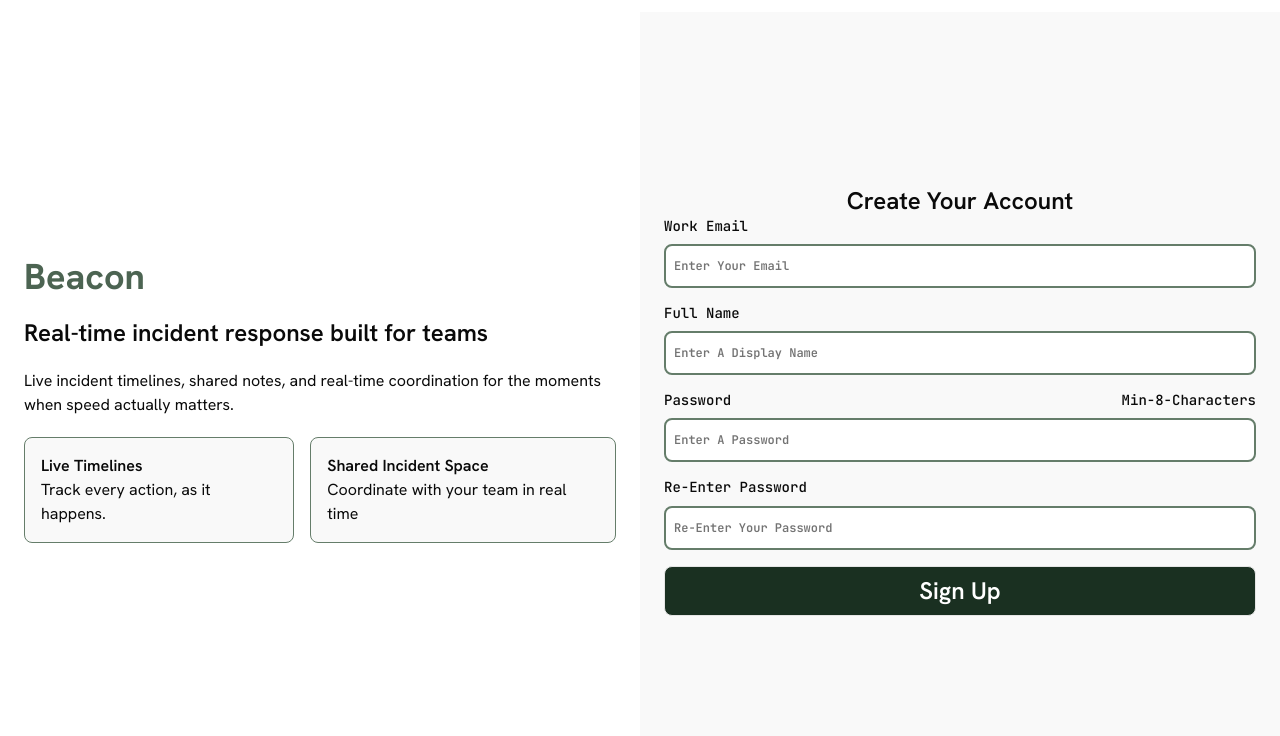
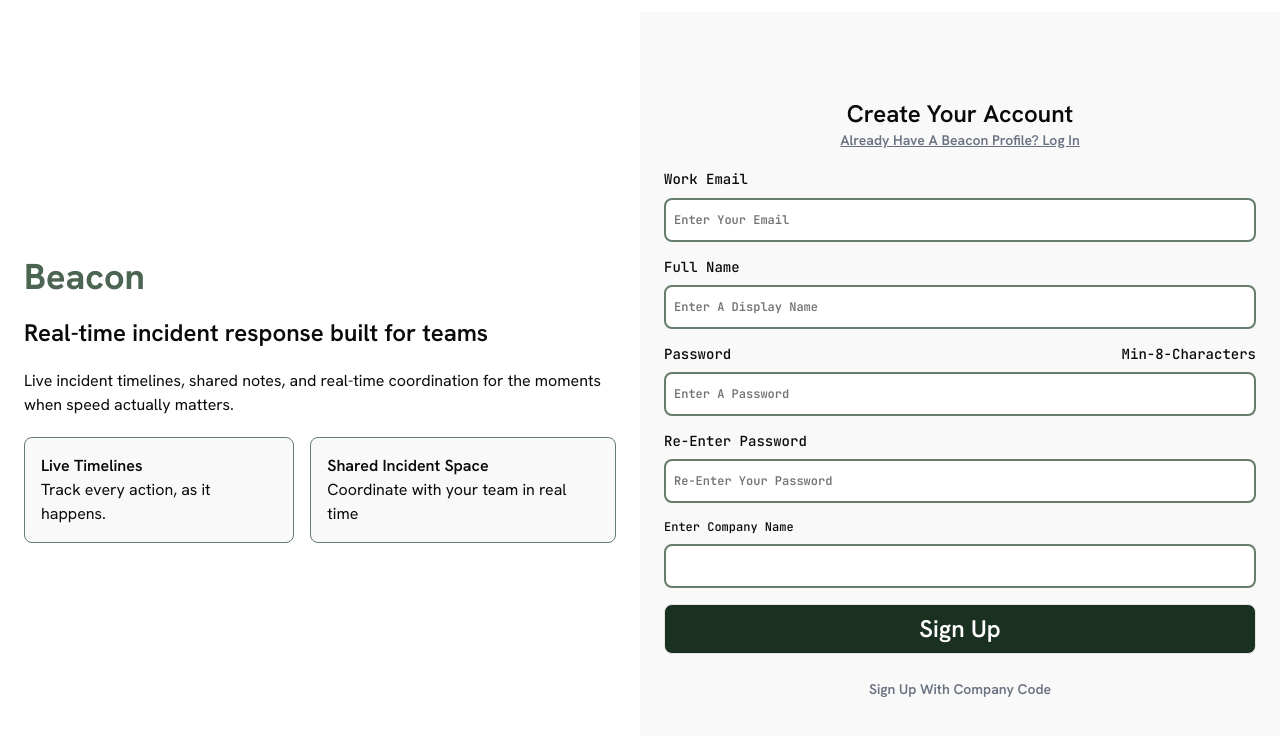
Before and after one commit to angelaayo/Beacon, a Next.js app: page /signup in a window 1280 px wide. Shown: the top 736 px of the page. Built offline with nearby package versions, Linux system fonts and the light colour scheme.

Commit message:
added option to sign up with company or enter company code

```diff
--- a/app/api/auth/signup/route.ts
+++ b/app/api/auth/signup/route.ts
@@ -3,6 +3,11 @@ import jwt from "jsonwebtoken";
 import { prisma } from "@/lib/prisma";
 import { cookies } from "next/headers";
 import { signupSchema } from "@/lib/validation/authSchema";
+import crypto from "crypto";
+
+function generateJoinCode() {
+  return crypto.randomBytes(4).toString("hex").toUpperCase();
+}
 
 export async function POST(request: Request) {
   const result = signupSchema.safeParse(await request.json());
@@ -12,19 +17,46 @@ export async function POST(request: Request) {
       { status: 400 },
     );
   }
-  const { name, email, password } = result.data;
+  const { name, email, password, isJoining, companyCode, companyName } =
+    result.data;
 
   const existing = await prisma.user.findUnique({ where: { email } });
   if (existing) {
     return Response.json({ message: "Email already in use" }, { status: 409 });
   }
+  let organizationId: string;
+  let userRole: "ADMIN" | "RESPONDER" = "RESPONDER";
+  if (isJoining) {
+    const org = await prisma.organization.findUnique({
+      where: { joinCode: companyCode },
+    });
+    if (!org) {
+      return Response.json(
+        { errors: { companyCode: ["Invalid company code"] } },
+        { status: 404 },
+      );
+    }
+    organizationId = org.id;
+  } else {
+    const newOrg = await prisma.organization.create({
+      data: { name: companyName!, joinCode: generateJoinCode() },
+    });
+    organizationId = newOrg.id;
+    userRole = "ADMIN";
+  }
   const hashedPassword = await bcrypt.hash(password, 10);
   const user = await prisma.user.create({
-    data: { name, email, password: hashedPassword },
+    data: {
+      name,
+      email,
+      password: hashedPassword,
+      organizationId,
+      role: userRole,
+    },
   });
 
   const token = jwt.sign(
-    { id: user.id, role: user.role },
+    { id: user.id, role: user.role, organizationId: user.organizationId },
     process.env.JWT_SECRET!,
     { expiresIn: "7d" },
   );
--- a/components/SignUpForm.tsx
+++ b/components/SignUpForm.tsx
@@ -12,20 +12,30 @@ import { useForm } from "react-hook-form";
 import { zodResolver } from "@hookform/resolvers/zod";
 import { useState } from "react";
 import { useRouter } from "next/navigation";
+import Link from "next/link";
 import { cn } from "@/lib/utils";
 const inputStyle = "py-5 bg-[#FFFFFF] border-2 border-[#657D6A]";
 const SignUpForm = () => {
   const {
     register,
     handleSubmit,
+    setValue,
     formState: { errors },
   } = useForm<SignupInput>({
     resolver: zodResolver(signupSchema),
     mode: "onTouched",
+    defaultValues: {
+      isJoining: false,
+    },
   });
 
+  function toggleMode(joining: boolean) {
+    setIsJoining(joining);
+    setValue("isJoining", joining);
+  }
   const [serverError, setServerError] = useState<string | null>(null);
   const [loading, setLoading] = useState(false);
+  const [isJoining, setIsJoining] = useState(false);
   const router = useRouter();
 
   async function onSubmit(data: SignupInput) {
@@ -50,13 +60,18 @@ const SignUpForm = () => {
     }
   }
   return (
-    <div className="text-base sm:text-lg md:text-xl lg:text-2xl font-hanken font-semibold">
-      <h1 className="text-center">Create Your Account</h1>
+    <div className=" flex flex-col gap-5 text-base sm:text-lg md:text-xl lg:text-2xl font-hanken font-semibold">
+      <div className="flex flex-col items-center">
+        <h1>Create Your Account</h1>
+        <Link href="/login" className="text-sm text-gray-500 underline ">Already Have A Beacon Profile? Log In</Link>
+      </div>
       <form onSubmit={handleSubmit(onSubmit)}>
         <FieldSet>
           <FieldGroup className="font-jetbrains">
             <Field data-invalid={!!errors.email}>
-              <FieldLabel htmlFor="email" className="lg:text-sm">Work Email</FieldLabel>
+              <FieldLabel htmlFor="email" className="lg:text-sm">
+                Work Email
+              </FieldLabel>
               <Input
                 {...register("email")}
                 placeholder="Enter Your Email"
@@ -68,7 +83,9 @@ const SignUpForm = () => {
               </FieldError>
             </Field>
             <Field data-invalid={!!errors.name}>
-              <FieldLabel htmlFor="name"  className="lg:text-sm">Full Name</FieldLabel>
+              <FieldLabel htmlFor="name" className="lg:text-sm">
+                Full Name
+              </FieldLabel>
               <Input
                 {...register("name")}
                 placeholder="Enter A Display Name"
@@ -80,7 +97,10 @@ const SignUpForm = () => {
               </FieldError>
             </Field>
             <Field data-invalid={!!errors.password}>
-              <FieldLabel htmlFor="password" className="flex justify-between lg:text-sm">
+              <FieldLabel
+                htmlFor="password"
+                className="flex justify-between lg:text-sm"
+              >
                 <span>Password</span>
                 <span>Min-8-Characters</span>
               </FieldLabel>
@@ -116,6 +136,37 @@ const SignUpForm = () => {
                 )}
               </FieldError>
             </Field>
+            {isJoining ? (
+              <Field data-invalid={!!errors.companyCode}>
+                <FieldLabel>Enter Company Code</FieldLabel>
+                <Input
+                  {...register("companyCode")}
+                  type="text"
+                  className={cn(
+                    inputStyle,
+                    errors.confirmPassword ? "border-red-500" : "",
+                  )}
+                ></Input>
+                <FieldError className="text-sm font-bold">
+                  {errors.companyCode && <p>{errors.companyCode.message}</p>}
+                </FieldError>
+              </Field>
+            ) : (
+              <Field data-invalid={!!errors.companyName}>
+                <FieldLabel>Enter Company Name</FieldLabel>
+                <Input
+                  {...register("companyName")}
+                  type="text"
+                  className={cn(
+                    inputStyle,
+                    errors.confirmPassword ? "border-red-500" : "",
+                  )}
+                ></Input>
+                <FieldError className="text-sm font-bold">
+                  {errors.companyName && <p>{errors.companyName.message}</p>}
+                </FieldError>
+              </Field>
+            )}
           </FieldGroup>
           <button
             type="submit"
@@ -124,6 +175,26 @@ const SignUpForm = () => {
           >
             {loading ? "Creating account..." : "Sign Up"}
           </button>
+          <div className="self-center">
+            {isJoining ? (
+              <button
+                type="button"
+                className="text-gray-500 text-sm"
+                onClick={() => toggleMode(false)}
+              >
+                Create a Company
+              </button>
+            ) : (
+              <button
+                type="button"
+                className="text-gray-500 text-sm"
+                onClick={() => toggleMode(true)}
+              >
+                {" "}
+                Sign Up With Company Code
+              </button>
+            )}
+          </div>
         </FieldSet>
       </form>
       {serverError && <p className="text-red-500">{serverError}</p>}
--- a/lib/validation/authSchema.ts
+++ b/lib/validation/authSchema.ts
@@ -5,10 +5,35 @@ export const signupSchema = z
     email: z.string().email("Invalid email address"),
     password: z.string().min(8, "Password must be at least 8 characters"),
     confirmPassword: z.string(),
+    companyName: z.string().trim().optional(),
+    companyCode: z.string().trim().optional(),
+    isJoining: z.boolean(),
   })
   .refine((data) => data.password === data.confirmPassword, {
     message: "Passwords do not match",
     path: ["confirmPassword"],
+  })
+  .superRefine((data, ctx) => {
+    if (
+      data.isJoining &&
+      (!data.companyCode || data.companyCode.trim().length === 0)
+    ) {
+      ctx.addIssue({
+        code: "custom",
+        message: "Company code is required",
+        path: ["companyCode"],
+      });
+    }
+    if (
+      !data.isJoining &&
+      (!data.companyName || data.companyName.trim().length === 0)
+    ) {
+      ctx.addIssue({
+        code: "custom",
+        message: "Company name is required",
+        path: ["companyName"],
+      });
+    }
   });
 export type SignupInput = z.infer<typeof signupSchema>;
 
```
Also changed, not shown: 1 other file (tests, documents, lock files or other folders).
